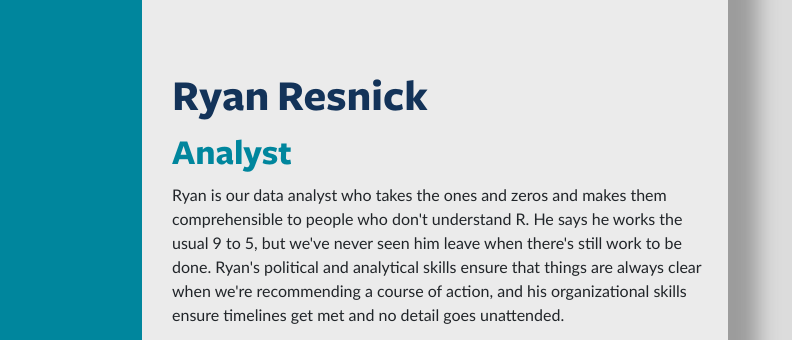
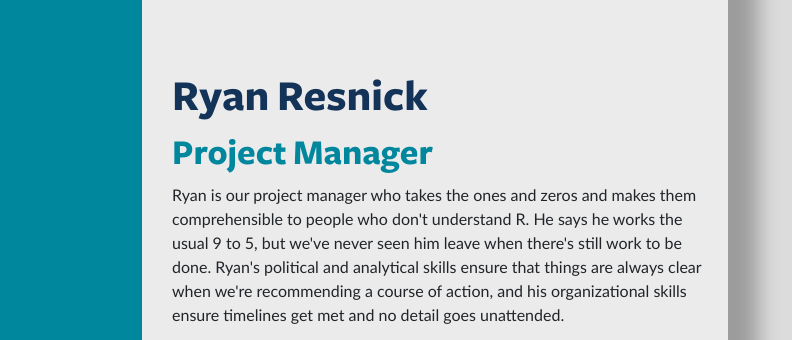
Before and after one commit to colingoodale/ragnar3.0, a website with bundled scripts: page public/bios/ryan_resnick.html in a window 1280 px wide. Shown: the part 177-517 px from the top of the page, 488-1280 px from the left. Built offline with nearby package versions, Linux system fonts and the light colour scheme; files whose address does not match are found by name.

Commit message:
Added Drew and Ryan Changes

```diff
--- a/public/bios/ryan_resnick.html
+++ b/public/bios/ryan_resnick.html
@@ -57,9 +57,9 @@
             </div>
             <div class="capabilities-column-title capabilities-text" id="">
                 <h2 class="team-name">Ryan Resnick</h2>
-                <h2 class="team-title">Analyst</h2>
+                <h2 class="team-title">Project Manager</h2>
 
-                <p>Ryan is our data analyst who takes the ones and zeros and makes them comprehensible to people who
+                <p>Ryan is our project manager who takes the ones and zeros and makes them comprehensible to people who
                     don't understand R. He says he works the usual 9 to 5, but we've never seen him leave when there's
                     still work to be done. Ryan's political and analytical skills ensure that things are always clear
                     when we're recommending a course of action, and his organizational skills ensure timelines get met
```
Also changed, not shown: public/bios/drew_dahlberg.html (+1 -1 lines), public/index.html (+2 -2 lines).
